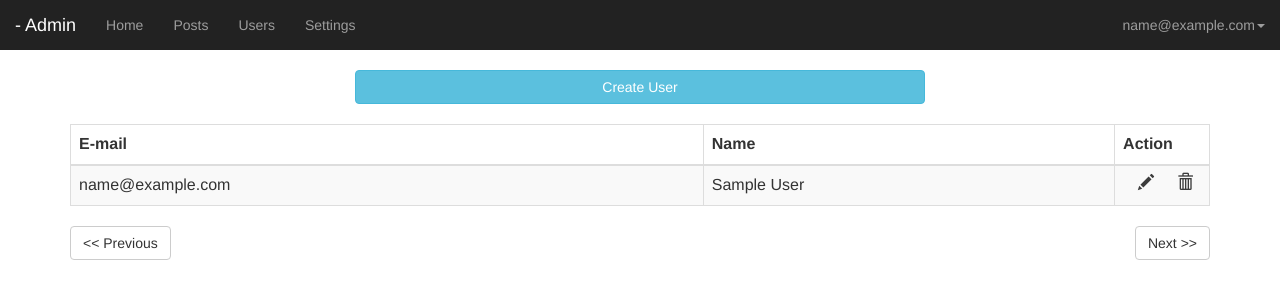
After one commit to Encrylize/flask-blogger, a Flask app: page /admin/users in a window 1280 px wide. The commit adds this page. Shown: the top 300 px of the page. Run offline with Flask 2, Linux system fonts and the light colour scheme; the visitor is signed in with stand-in values (Sample User, id 1); data comes from the database, SQL or seed files in the repository; data that the repository does not hold is empty; parts of the project's set-up code (start-up, migrations or seed data) failed here and were passed over; some libraries are stand-ins or nearby versions.

Commit message:
Add user table view

```diff
--- a/app/admin/views.py
+++ b/app/admin/views.py
@@ -3,6 +3,7 @@ from flask_security import current_user
 from sqlalchemy import desc
 
 from app.admin import admin
+from app.admin.models import User
 from app.main.models import Post, Tag
 from app.admin.forms import PostForm, SettingsForm
 from app.utils.helpers import get_redirect_target
@@ -20,6 +21,13 @@ def show_posts(page=1):
     posts = Post.query.order_by(desc(Post.timestamp)).paginate(
                 page, current_app.config['SETTINGS']['posts_per_page'])
     return render_template('admin/posts.html', title='Posts', posts=posts)
+
+
+@admin.route('/users')
+@admin.route('/users/<int:page>')
+def show_users(page=1):
+    users = User.query.paginate(page, 10)
+    return render_template('admin/users.html', title='Users', users=users)
 
 
 @admin.route('/new/post', methods=['GET', 'POST'])
--- a/app/templates/admin/layout.html
+++ b/app/templates/admin/layout.html
@@ -18,7 +18,7 @@
         <ul class="nav navbar-nav">
           <li><a href="{{ url_for('main.index') }}">Home</a></li>
           <li><a href="{{ url_for('admin.show_posts') }}">Posts</a></li>
-          <li><a href="#">Comments</a></li>
+          <li><a href="{{ url_for('admin.show_users') }}">Users</a></li>
           <li><a href="{{ url_for('admin.edit_settings') }}">Settings</a></li>
         </ul>
 
--- /dev/null
+++ b/app/templates/admin/users.html
@@ -0,0 +1,29 @@
+{% extends 'admin/layout.html' %}
+{% from 'macros.html' import render_pagination_buttons %}
+
+{% block content %}
+  <a class="col-xs-12 col-md-offset-3 col-md-6 btn btn-info new-post-btn" href="#">Create User</a>
+  <table class="table table-striped table-bordered">
+    <thead>
+      <tr>
+        <th>E-mail</th>
+        <th>Name</th>
+        <th class="col-xs-3 col-sm-2 col-md-1">Action</th>
+      </tr>
+    </thead>
+    <tbody>
+      {% for user in users.items %}
+        <tr>
+          <td>{{ user.email }}</td>
+          <td>{{ user.name }}</td>
+          <td>
+            <a class="col-xs-6 icon glyphicon glyphicon-pencil" href="#"></a>
+            <a class="col-xs-6 icon glyphicon glyphicon-trash" href="#" onclick="return confirm('Are you sure?')"></a>
+          </td>
+        </tr>
+      {% endfor %}
+    </tbody>
+  </table>
+
+  {{ render_pagination_buttons(users) }}
+{% endblock %}
```
